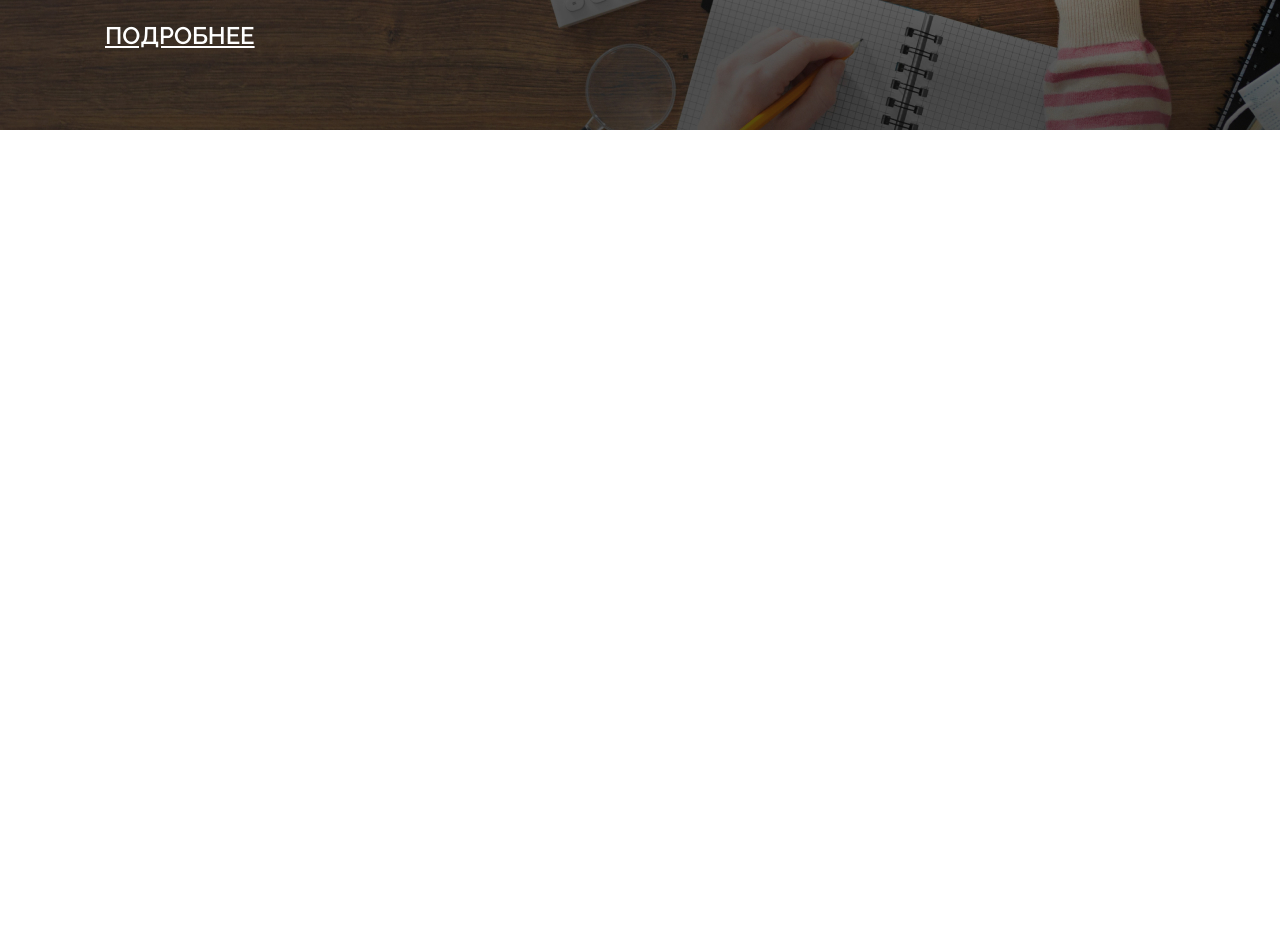
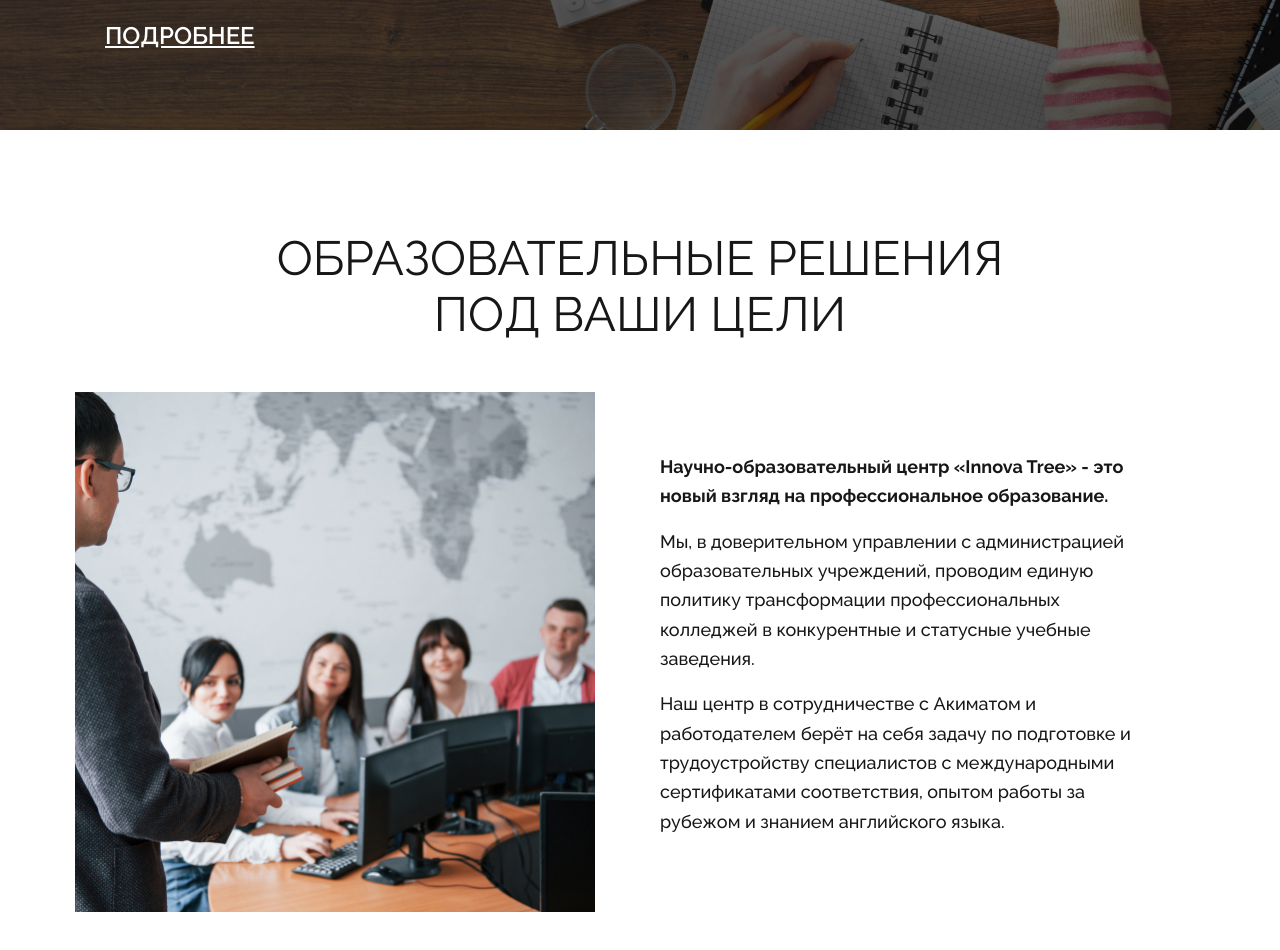
Before and after one commit to ccryptocoder/innovatree, a website: page src/index.html in a window 1280 px wide. Shown: the part 460-1410 px from the top of the page. Before the commit the page ends 800 px from the top, so only its background shows below. Drawn offline with nearby package versions, Linux system fonts and the light colour scheme; files that its build step writes are made by us from their sources; files whose address does not match are found by name.

Commit message:
Add solutions

```diff
--- a/src/index.html
+++ b/src/index.html
@@ -55,6 +55,23 @@
             </div>
         </section>
 
+        <section class="solutions">
+            <div class="container">
+                <h2 class="title">Образовательные  решения
+                <br> под ваши цели</h2>
+                <div class="solutions__grid">
+                    <div class="solutions__img">
+                        <img src="img/solutions-img.jpg" alt="">
+                    </div>
+                    <div class="solutions__text">
+                        <p><strong>Научно-образовательный центр  «Innova Tree» - это новый взгляд на профессиональное образование.</strong></p>
+                        <p>Мы, в доверительном управлении с администрацией образовательных учреждений, проводим единую политику трансформации профессиональных колледжей в конкурентные и статусные учебные заведения.</p>
+                        <p>Наш центр в сотрудничестве с Акиматом и работодателем берёт на себя задачу по подготовке и трудоустройству специалистов с международными сертификатами соответствия, опытом работы за рубежом и знанием английского языка.</p>
+                    </div>
+                </div>
+            </div>
+        </section>
+
     </main>
 
 </body>
--- /dev/null
+++ b/src/sass/blocks/_solutions.scss
@@ -0,0 +1,34 @@
+.solutions {
+    padding: 100px 0 50px;
+    &__row {
+
+    }
+    &__grid {
+        margin-top: 50px;
+        display: grid;
+        grid-template-columns: 520px 545px;
+        grid-template-rows: minmax(520px, auto);
+        column-gap: 65px;
+        place-content: center;
+        align-items: center;
+    }
+    &__img {
+        width: 100%;
+        height: 100%;
+        img {
+            width: 100%;
+            height: 100%;
+            object-fit: cover;
+        }
+    }
+    &__text {
+        padding-right: 45px;
+        font-weight: 500;
+        font-size: 18px;
+        line-height: 163.52%;
+        /* or 29px */
+
+
+        color: #171717;
+    }
+}
--- /dev/null
+++ b/src/sass/blocks/_titles.scss
@@ -0,0 +1,8 @@
+.title {
+    font-weight: 400;
+    font-size: 48px;
+    line-height: 56px;
+    text-align: center;
+    text-transform: uppercase;
+    color: #171717;
+}
--- a/src/sass/style.scss
+++ b/src/sass/style.scss
@@ -7,4 +7,6 @@
 
 @import 'blocks/general';
 @import 'blocks/header';
+@import 'blocks/titles';
 @import 'blocks/promo';
+@import 'blocks/solutions';
```
Also changed, not shown: dist/css/style.min.css, dist/img/solutions-img.jpg (added), dist/index.html, src/img/solutions-img.jpg (added).
